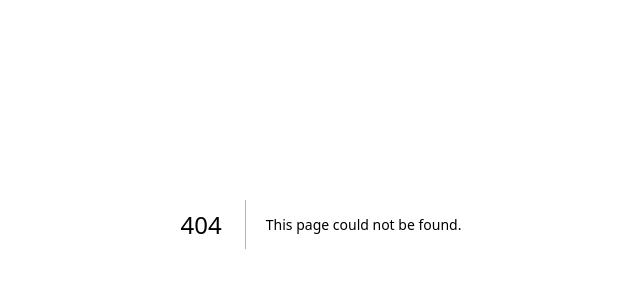
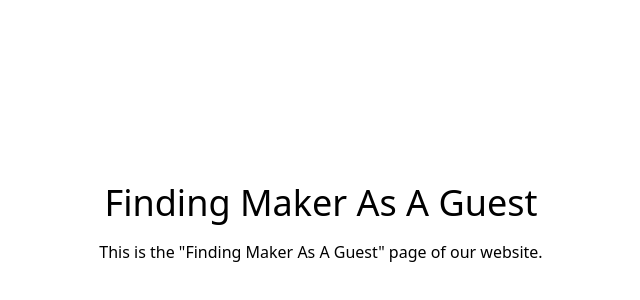
Before and after one commit to GoHawaiiForMe/frontend, a Next.js app: page /findingMakerAsGuest in a window 1280 px wide. Before the commit this address had no page. Shown: the part 176-476 px from the top of the page, without its empty margins (319-959 px from the left). Built offline with nearby package versions, Linux system fonts and the light colour scheme.

Commit message:
feat:: create page  maker 찾기비회원 페이지

```diff
--- /dev/null
+++ b/src/pages/findingMakerAsGuest.tsx
@@ -0,0 +1,16 @@
+import Head from "next/head";
+
+export default function findingMakerAsGuest() {
+  return (
+    <>
+      <Head>
+        <title>Maker 찾기 페이지 / 비회원</title>
+        <meta name="description" content="Learn more about us." />
+      </Head>
+      <main className="flex flex-col items-center justify-center min-h-screen py-2">
+        <h1 className="text-4xl">Finding Maker As A Guest</h1>
+        <p className="mt-4 text-lg">This is the &quot;Finding Maker As A Guest&quot; page of our website.</p>
+      </main>
+    </>
+  );
+}
```
